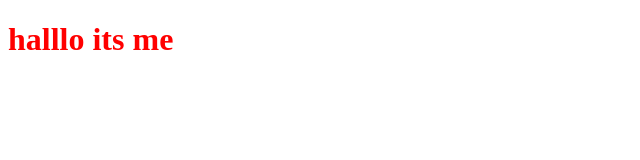
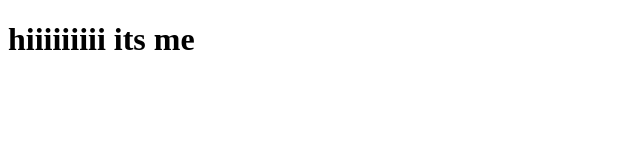
Before and after one commit to M-ibrahiem/myproject, a plain HTML site: page index.html in a window 1280 px wide. Shown: the whole page, without its empty margins (0-640 px from the left). Drawn offline with Linux system fonts and the light colour scheme.

Commit message:
changing style

```diff
--- a/index.html
+++ b/index.html
@@ -7,7 +7,7 @@
     <link rel="stylesheet" href="style.css">
 </head>
 <body>
-    <h1>halllo its me </h1>
+    <h1>hiiiiiiiii its me </h1>
 <script src="index.html"> </script>
 </body>
 </html>
--- a/style.css
+++ b/style.css
@@ -1,3 +1,4 @@
 h1{
-    color: red;
+    color: 000;
+
 }
```
